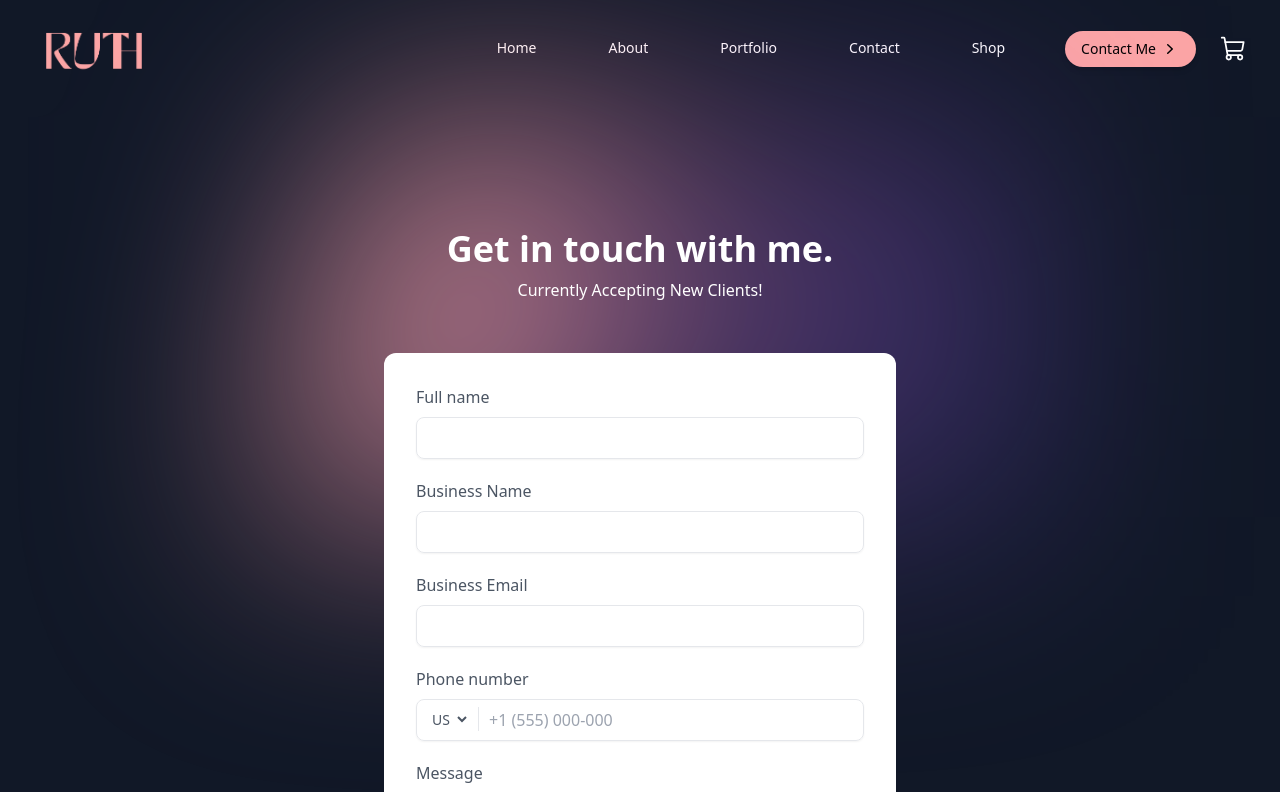
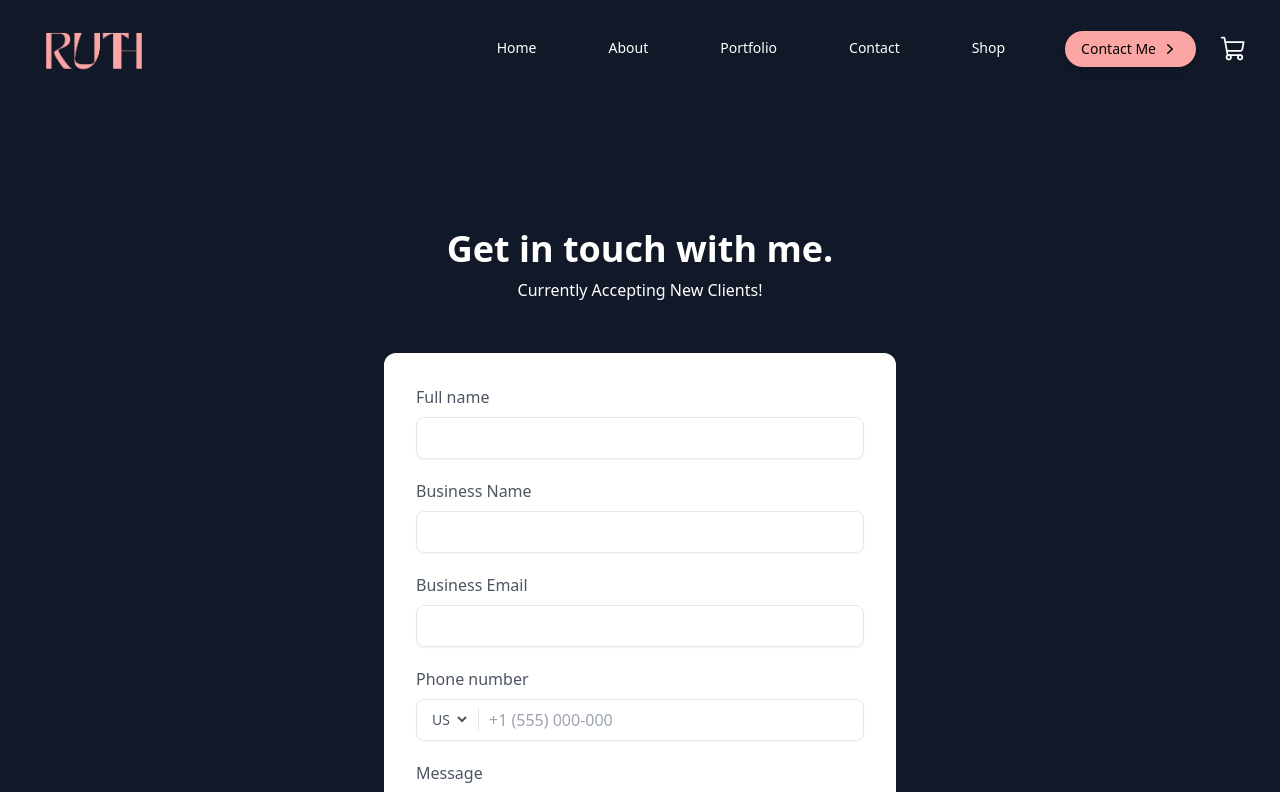
Before and after one commit to ruthfeezota/ruthzotaporfolio, a React (Create React App) app: page /Contact in a window 1280 px wide. Shown: the top 792 px of the page. Built offline with nearby package versions, Linux system fonts and the light colour scheme; what @codaworks/react-glow would draw is missing.

Commit message:
contact page fixed

```diff
--- a/src/components/Contact.js
+++ b/src/components/Contact.js
@@ -133,7 +133,7 @@ className="space-y-5" data-aos="fade-up"
 </form>
                 </div>
             </div>
-            <div className='absolute inset-0 blur-[118px] max-w-lg h-[800px] mx-auto sm:max-w-3xl sm:h-[400px]' style={{ background: "linear-gradient(106.89deg, rgba(192, 132, 252, 0.11) 15.73%, rgb(252,165,165) 15.74%, rgba(232, 121, 249, 0.26) 56.49%, rgba(79, 70, 229, 0.4) 115.91%)" }}></div>
+
         </main>
   )
 }
```
